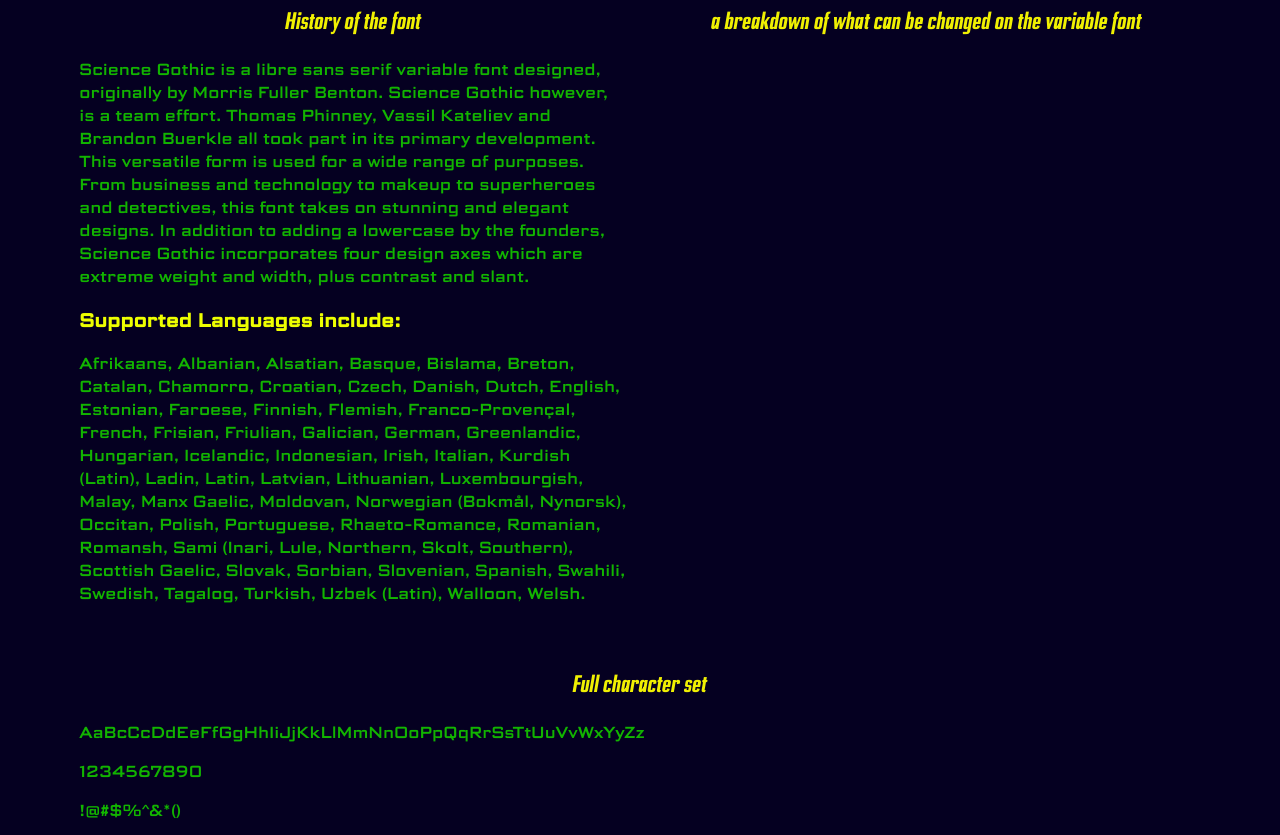
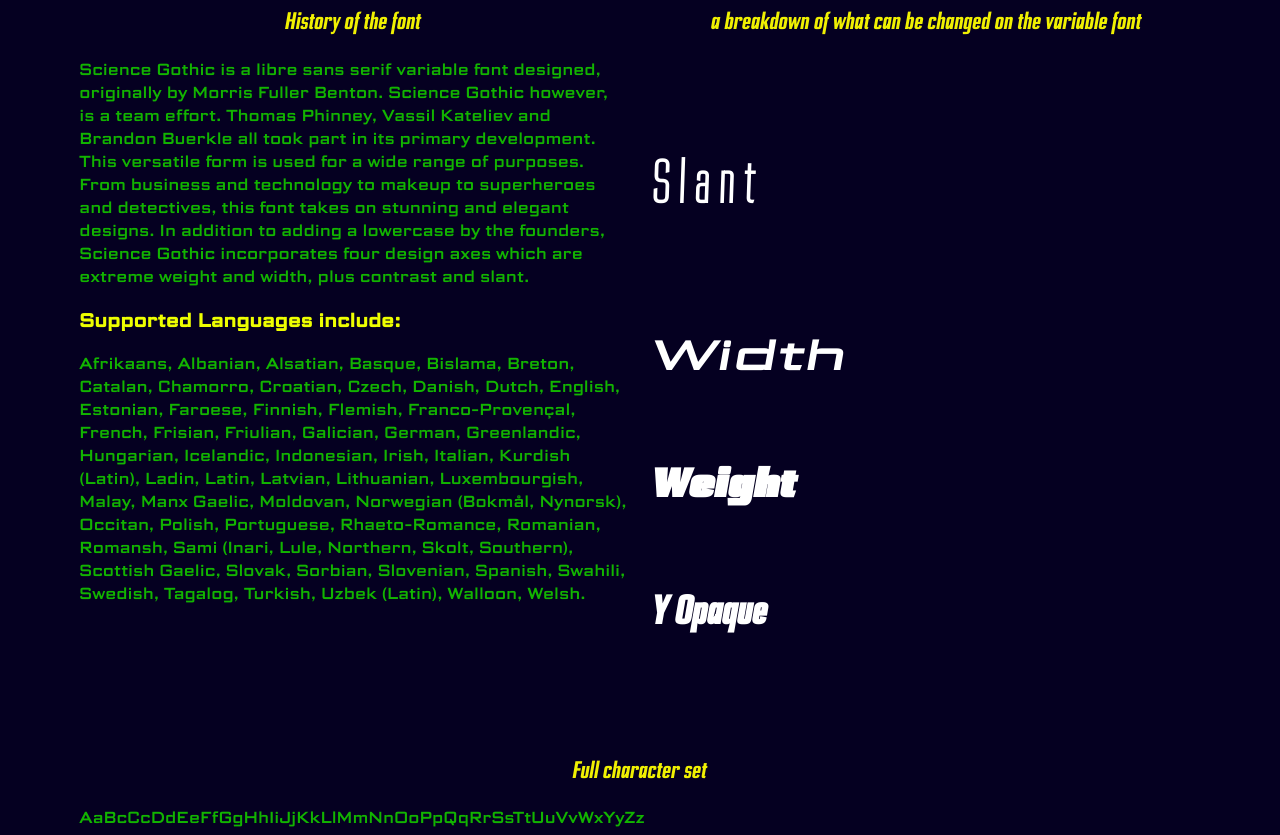
Before and after one commit to Corrupta-Boi/sciencegothic, a plain HTML site: page index.html in a window 1280 px wide. Shown: the part 493-1328 px from the top of the page. Drawn offline with Linux system fonts and the light colour scheme.

Commit message:
added classes

```diff
--- a/index.html
+++ b/index.html
@@ -41,6 +41,10 @@
 
           <section id="variations">
             <h2>a breakdown of what can be changed on the variable font</h2>
+            <h5 class="slant">Slant</h5>
+            <h5 class="width">Width</h5>
+            <h5 class="weight">Weight</h5>
+            <h5 class="yopaque">Y Opaque</h5>
           </section>
 
           <section id="alphabet">
--- a/main.css
+++ b/main.css
@@ -70,6 +70,36 @@
     }
 
 }
+/* text animations in variations section */
+h5{
+    font-size: 40px;
+    color:white
+}
+.slant{
+    animation: slant 4s infinite;
+    font-size: 60px;
+    letter-spacing: 10px;
+}
+
+@keyframes slant {
+    0%, 100%{
+        font-variation-settings: "YOPQ" 16, "wght" 100, "slnt" -10, "wdth" 50;
+    }
+    50%{font-variation-settings: "YOPQ" 16, "wght" 100, "slnt" 0, "wdth" 50;
+    }
+}
+
+.width{
+    font-variation-settings: "YOPQ" 100, "wght" 400, "slnt" -10, "wdth" 200;
+}
+.weight
+{
+    font-variation-settings: "YOPQ" 100, "wght" 900, "slnt" -10, "wdth" 50;
+}
+.yopaque{
+    font-variation-settings: "YOPQ" 100, "wght" 400, "slnt" -10, "wdth" 50;
+}
+
 /* variable font that changes on hover */
 .variable-font{
     font-weight:1 ;
```
